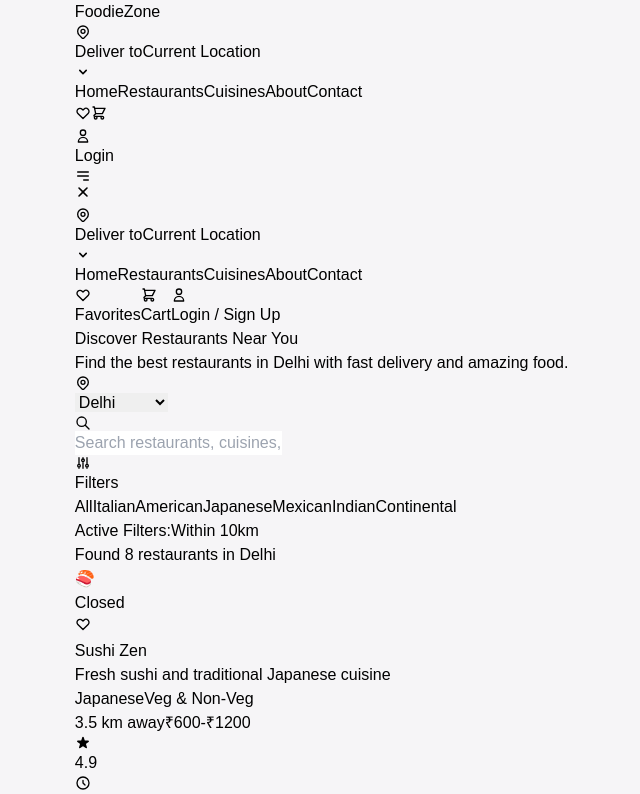
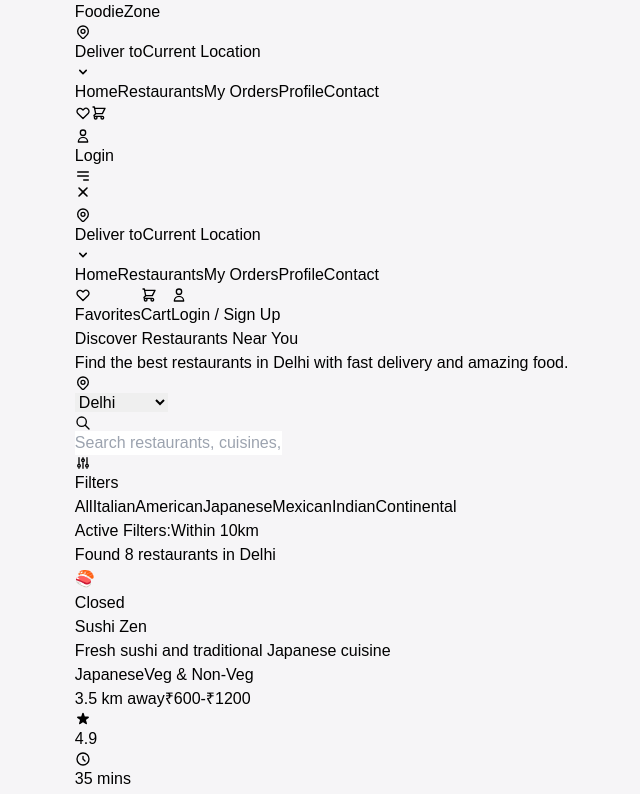
Before and after one commit to Arunjangir8/food, a React (Vite) app in the folder FrontEnd/: page /restaurants in a window 1280 px wide. Shown: the top 794 px of the page, without its empty margins (242-882 px from the left). Built offline with nearby package versions, Linux system fonts and the light colour scheme.

Commit message:
Some Additional features

```diff
--- a/FrontEnd/src/App.jsx
+++ b/FrontEnd/src/App.jsx
@@ -33,9 +33,9 @@ function App() {
 
           <Route path="restaurants" element={<RestaurantsPage/> } />
           <Route path="restaurants/:id" element={<RestaurantDetailsPage/>} />
-          {/* Dynamic routes for specific items */}
-          <Route path="cuisines" element={<></>} />
-          <Route path="cuisines/:cuisineType" element={<></>} />
+
+          <Route path="my-orders/current" element={<></>} />
+          <Route path="my-orders/all" element={<></>} />
 
           <Route path="cart" element={<CartPage/> } />
           <Route path="favorites" element={<FavoritesPage/> } />
--- a/FrontEnd/src/components/Navbar/header.jsx
+++ b/FrontEnd/src/components/Navbar/header.jsx
@@ -97,8 +97,8 @@ const Navbar = () => {
   const navLinks = [
     { name: 'Home', href: '/' },
     { name: 'Restaurants', href: '/restaurants' },
-    { name: 'Cuisines', href: '/cuisines' },
-    { name: 'About', href: '/about' },
+    { name: 'My Orders', href: '/my-orders' },
+    { name: 'Profile', href: '/profile' },
     { name: 'Contact', href: '/contact' }
   ];
 
--- a/FrontEnd/src/pages/Cart/index.jsx
+++ b/FrontEnd/src/pages/Cart/index.jsx
@@ -160,6 +160,12 @@ const CartPage = () => {
   const cartItemsCount = cart.reduce((total, item) => total + item.quantity, 0);
   const finalTotal = cartTotal + deliveryInfo.fee - discount;
   const groupedCart = cartUtils.groupCartByRestaurant();
+
+  const handlePayment = (amount) => {
+    alert(`Proceeding to payment of ₹${amount}`);
+    clearAllItems();
+    navigate('/my-orders')
+  }
 
   const ClearConfirmModal = () => (
     <div className="fixed inset-0 bg-black bg-opacity-50 z-50 flex items-center justify-center p-4">
@@ -430,8 +436,7 @@ const CartPage = () => {
                 {/* Checkout Button */}
                 <button
                   onClick={() => {
-                    alert('Proceeding to payment...');
-                    // Here you would integrate with a payment gateway
+                    handlePayment(finalTotal + Math.round(cartTotal * 0.05));
                   }}
                   className="w-full py-4 bg-red-500 hover:bg-red-600 text-white font-bold rounded-xl transition-all duration-200 shadow-lg hover:shadow-xl flex items-center justify-center space-x-2"
                 >
--- a/FrontEnd/src/pages/Restaurants/restaurantsPage.jsx
+++ b/FrontEnd/src/pages/Restaurants/restaurantsPage.jsx
@@ -17,7 +17,7 @@ const RestaurantsPage = () => {
     const [searchQuery, setSearchQuery] = useState('');
     const [selectedLocation, setSelectedLocation] = useState('Delhi');
     const [selectedCuisine, setSelectedCuisine] = useState('All');
-    const [favorites, setFavorites] = useState(new Set());
+    // const [favorites, setFavorites] = useState(new Set());
     const [sortBy, setSortBy] = useState('rating');
 
     // New filter states
@@ -173,15 +173,15 @@ const RestaurantsPage = () => {
     const cuisines = ['All', 'Italian', 'American', 'Japanese', 'Mexican', 'Indian', 'Continental'];
     const locations = ['Delhi', 'Mumbai', 'Bangalore', 'Chennai', 'Kolkata'];
 
-    const toggleFavorite = (id) => {
-        const newFavorites = new Set(favorites);
-        if (newFavorites.has(id)) {
-            newFavorites.delete(id);
-        } else {
-            newFavorites.add(id);
-        }
-        setFavorites(newFavorites);
-    };
+    // const toggleFavorite = (id) => {
+    //     const newFavorites = new Set(favorites);
+    //     if (newFavorites.has(id)) {
+    //         newFavorites.delete(id);
+    //     } else {
+    //         newFavorites.add(id);
+    //     }
+    //     setFavorites(newFavorites);
+    // };
 
     const filteredRestaurants = restaurants
         .filter(restaurant => {
@@ -486,7 +486,7 @@ const RestaurantsPage = () => {
                                     </div>
 
                                     {/* Favorite Button */}
-                                    <button
+                                    {/* <button
                                         onClick={() => toggleFavorite(restaurant.id)}
                                         className="absolute bottom-4 right-4 p-2 bg-white rounded-full shadow-lg hover:shadow-xl transition-all duration-200 transform hover:scale-110"
                                     >
@@ -495,7 +495,7 @@ const RestaurantsPage = () => {
                                         ) : (
                                             <HiOutlineHeart className="w-5 h-5 text-gray-400" />
                                         )}
-                                    </button>
+                                    </button> */}
                                 </div>
                             </div>
 
```
Also changed, not shown: FrontEnd/src/pages/Orders/currentOrders.jsx (added), FrontEnd/src/pages/Orders/pastOrders.jsx (added).
